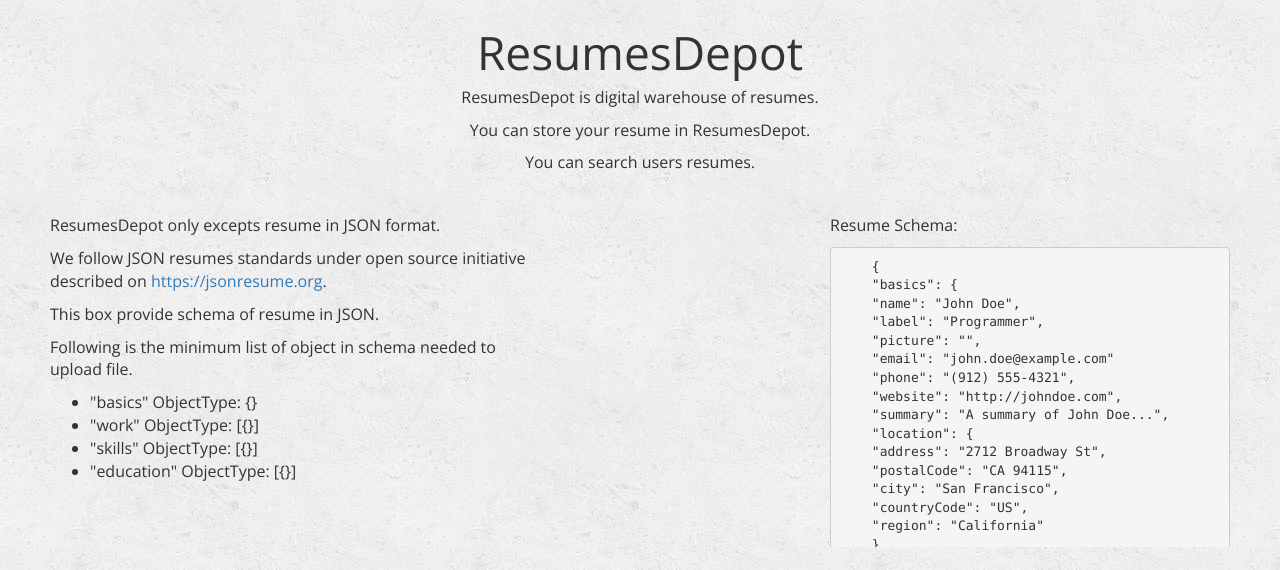
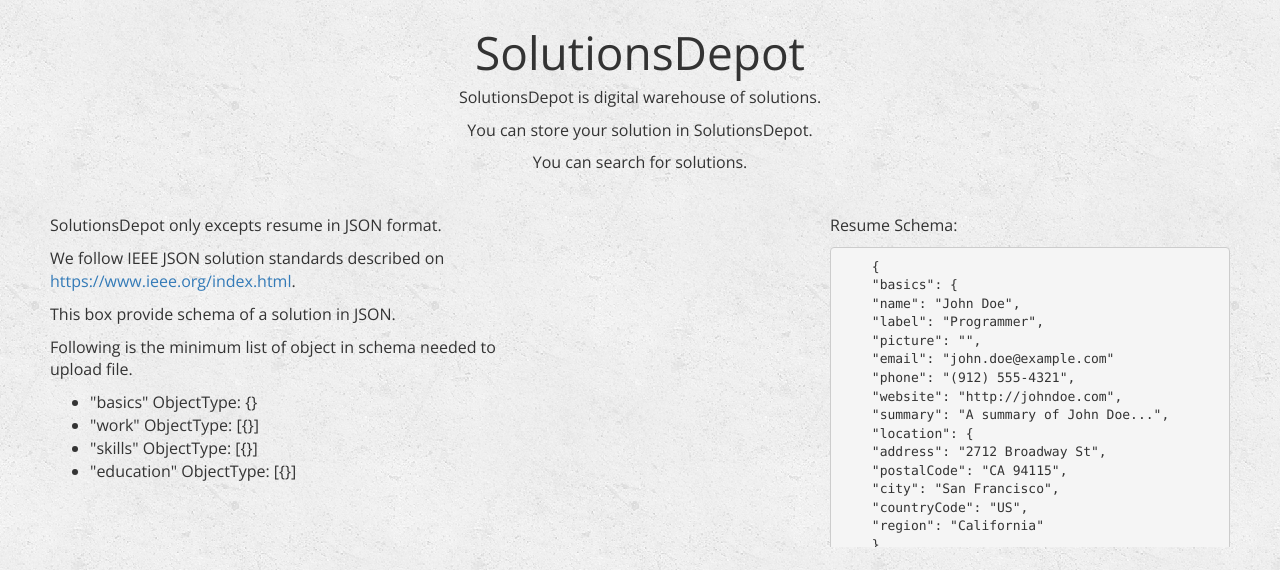
Before and after one commit to chiragadm/resumesdepot, a Django app: page / in a window 1280 px wide. Shown: the part 52-622 px from the top of the page. Run offline with Django 3.2, Linux system fonts and the light colour scheme; parts of the project's set-up code (start-up, migrations or seed data) failed here and were passed over; some libraries are stand-ins or nearby versions.

Commit message:
Add files via upload
Changed wording from resume to solution

```diff
--- a/home/templates/home/base.html
+++ b/home/templates/home/base.html
@@ -32,13 +32,13 @@
                     <li class="">
                         <a href="/upload/">
                             <span class="glyphicon glyphicon-upload" aria-hidden="true"></span>&nbsp
-                            Upload Resume
+                            Upload Solution
                         </a>
                     </li>
                     <li class="">
                         <a href="/search/">
                             <span class="glyphicon glyphicon-search" aria-hidden="true"></span>&nbsp
-                            Search Resumes
+                            Search for solutions
                         </a>
                     </li>
                 </ul>
--- a/home/templates/home/index.html
+++ b/home/templates/home/index.html
@@ -3,18 +3,18 @@
 {% block body %}
     <link href="https://fonts.googleapis.com/css?family=Open+Sans" rel="stylesheet">
     <div align="center" align="center" style="font-family: 'Open Sans', sans-serif; font-size: 46px">
-        ResumesDepot
+        SolutionsDepot
     </div>
     <div align="center" style="font-family: 'Open Sans', sans-serif; font-size: 16px">
-        <p> ResumesDepot is digital warehouse of resumes.</p>
-        <p>You can store your resume in ResumesDepot.</p>
-        <p>You can search users resumes.</p>
+        <p> SolutionsDepot is digital warehouse of solutions.</p>
+        <p>You can store your solution in SolutionsDepot.</p>
+        <p>You can search for solutions.</p>
     </div>
 
     <div style="width: 550px; height: 250px; float:left; font-family: 'Open Sans', sans-serif; font-size: 16px; padding-left: 50px; padding-top: 30px;">
-        <p>ResumesDepot only excepts resume in JSON format.</p>
-        <p>We follow JSON resumes standards under open source initiative described on <a href="https://jsonresume.org" target="_blank">https://jsonresume.org</a>.</p>
-        <p>This box provide schema of resume in JSON.</p>
+        <p>SolutionsDepot only excepts resume in JSON format.</p>
+        <p>We follow IEEE JSON solution standards described on <a href="https://www.ieee.org/index.html" target="_blank">https://www.ieee.org/index.html</a>.</p>
+        <p>This box provide schema of a solution in JSON.</p>
         <p>Following is the minimum list of object in schema needed to upload file.</p>
         <div style="float:left; font-family: 'Open Sans', sans-serif; font-size: 16px;">
         <ul>
```
